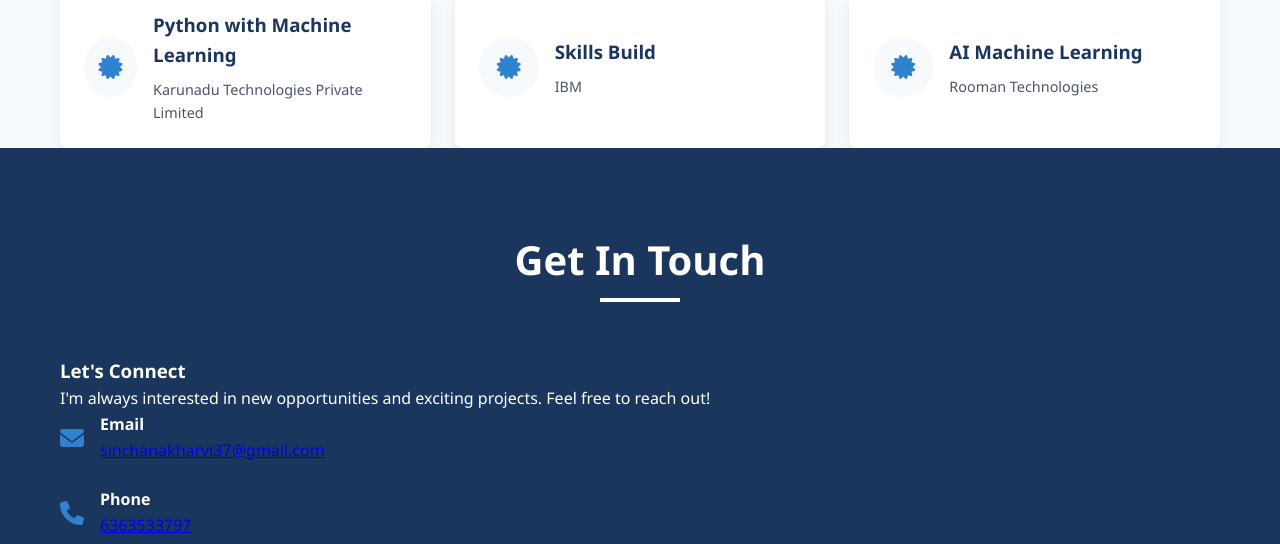
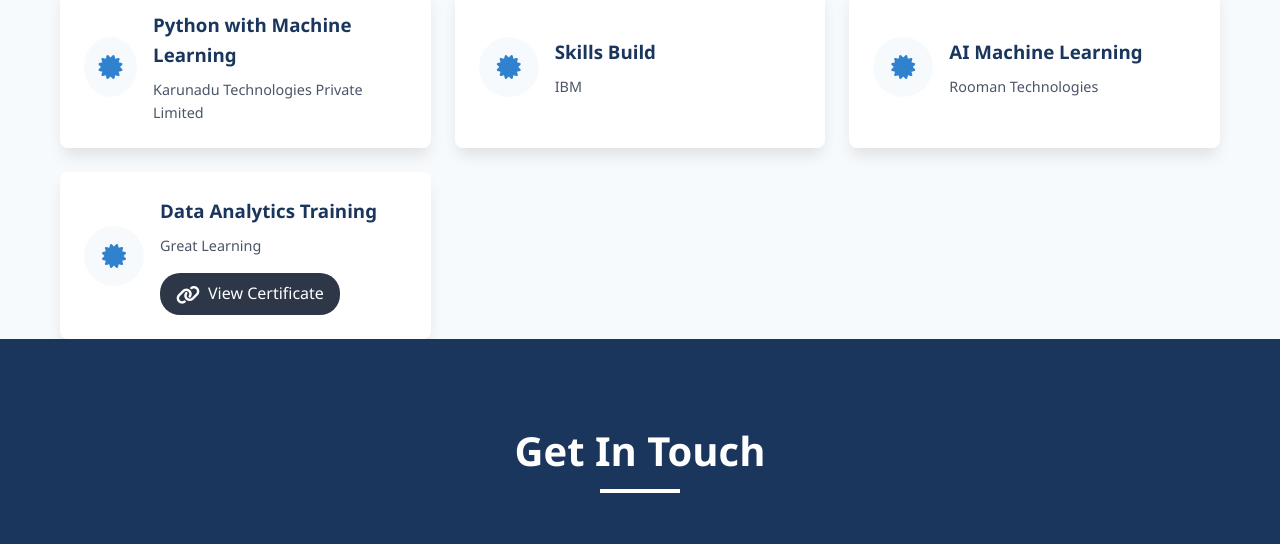
Before and after one commit to Sinchanakharvi-07/Ksinchana.github.io, a plain HTML site: page index.html in a window 1280 px wide. Shown: the part 3417-3961 px from the top of the page. Drawn offline with Linux system fonts and the light colour scheme.

Commit message:
Update index.html

```diff
--- a/index.html
+++ b/index.html
@@ -955,6 +955,19 @@
                     <p>Rooman Technologies</p>
                 </div>
             </div>
+            <div class="cert-card">
+            <div class="cert-icon">
+                <i class="fas fa-certificate"></i>
+            </div>
+            <div class="cert-details">
+                <h3>Data Analytics Training</h3>
+                <p>Great Learning</p>
+                <a href="https://www.mygreatlearning.com/academy/courses/data-analytics-free-course"
+                   target="_blank"
+                   class="github-link">
+                    <i class="fas fa-link"></i> View Certificate
+                </a>
+            </div>
         </div>
     </section>
 
```
